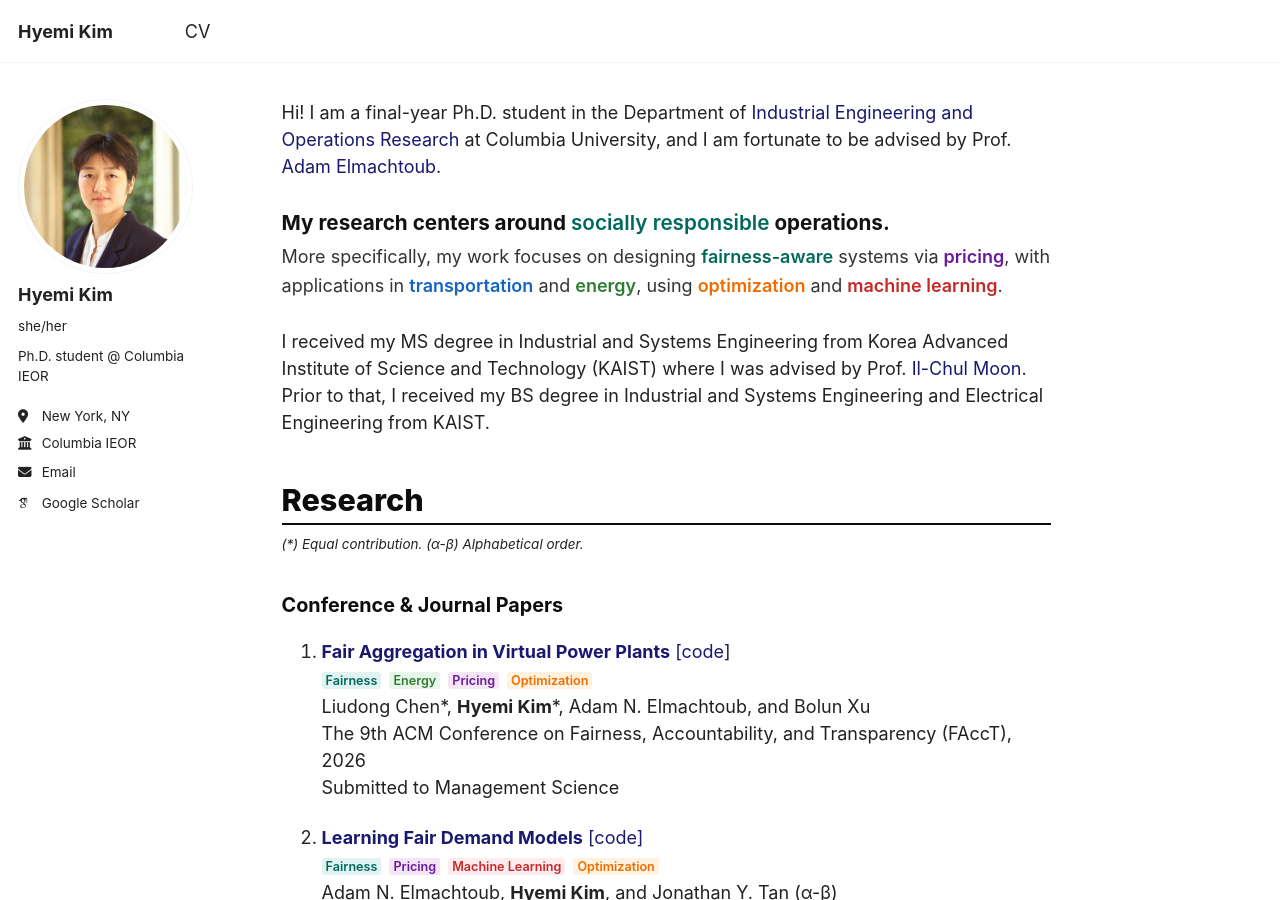
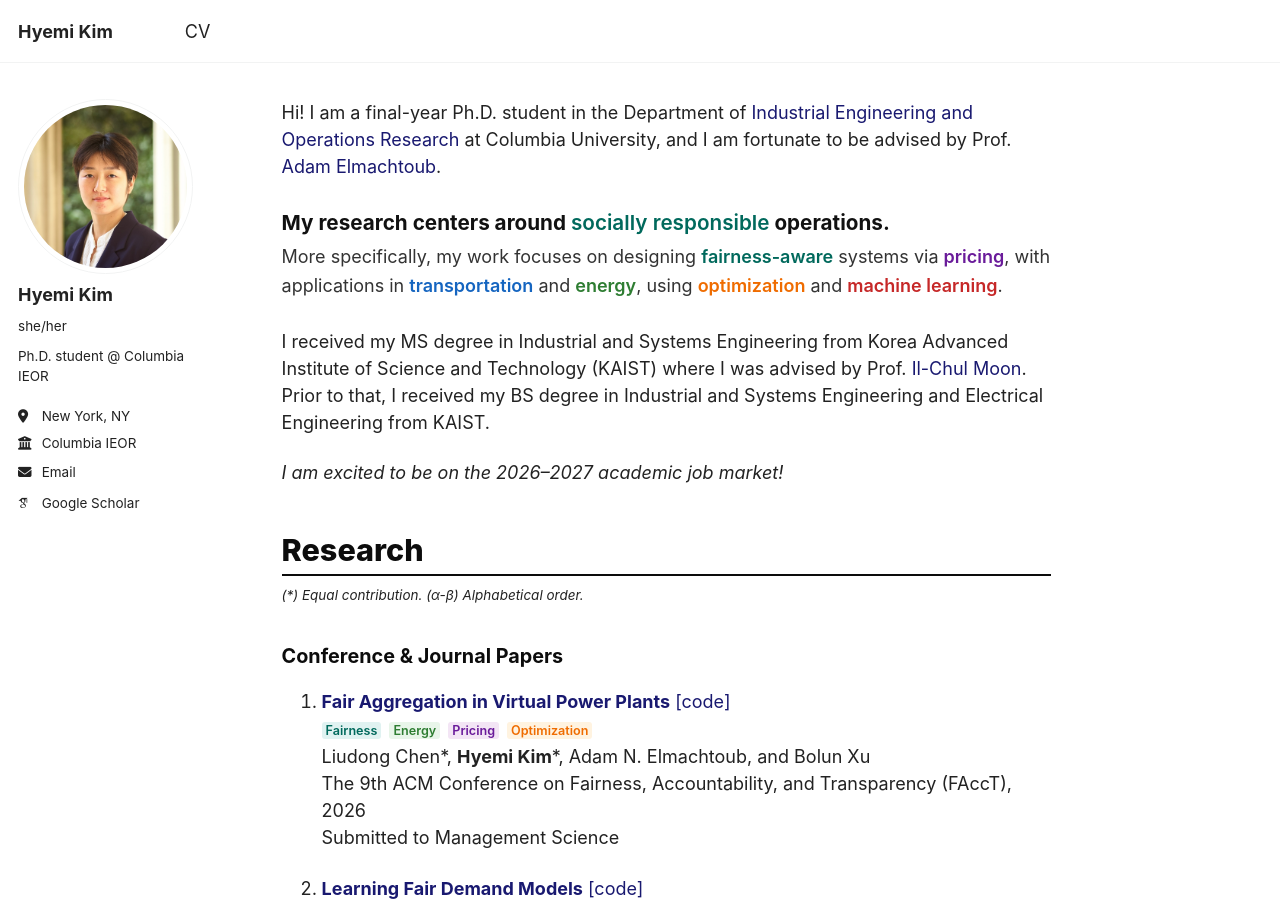
Before and after one commit to HyemiK1m/hyemik1m.github.io, a Jekyll site: the page built from _pages/about.md, in a window 1280 px wide and 900 px high. Built offline with Jekyll 4.4.1, drawn with Linux system fonts in a browser that asks for light colours; some web fonts are replaced; a script that is not in the unit is left out.

Commit message:
Update about page with academic job market status
Added a statement about being on the academic job market.

```diff
--- a/_pages/about.md
+++ b/_pages/about.md
@@ -32,6 +32,8 @@ Hi! I am a final-year Ph.D. student in the Department of [Industrial Engineering
 </div>
 
 I received my MS degree in Industrial and Systems Engineering from Korea Advanced Institute of Science and Technology (KAIST) where I was advised by Prof. [Il-Chul Moon](https://aai.kaist.ac.kr/bbs/board.php?bo_table=sub2_1&wr_id=3). Prior to that, I received my BS degree in Industrial and Systems Engineering and Electrical Engineering from KAIST.
+
+_I am excited to be on the 2026–2027 academic job market!_
 
 <h2 style="color:#0C0C0C; border-bottom: 2px solid #0C0C0C; padding-bottom: 5px; font-size:1.7em; font-weight:800; margin-top:1.5em; margin-bottom:0.3em;">Research</h2>
 
```
